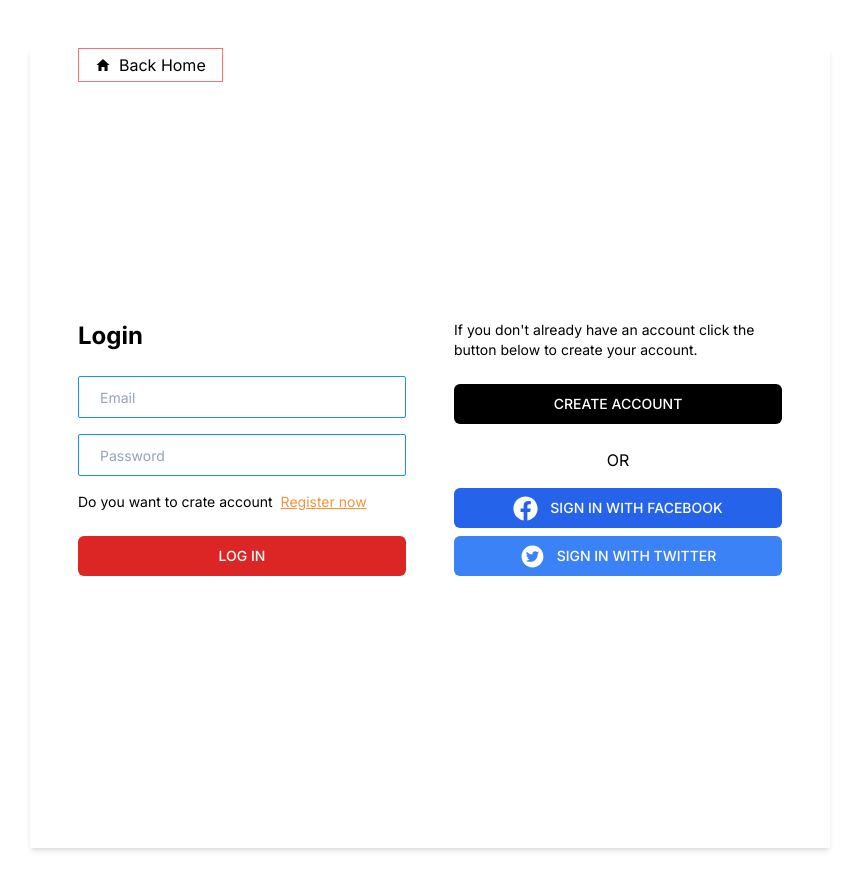
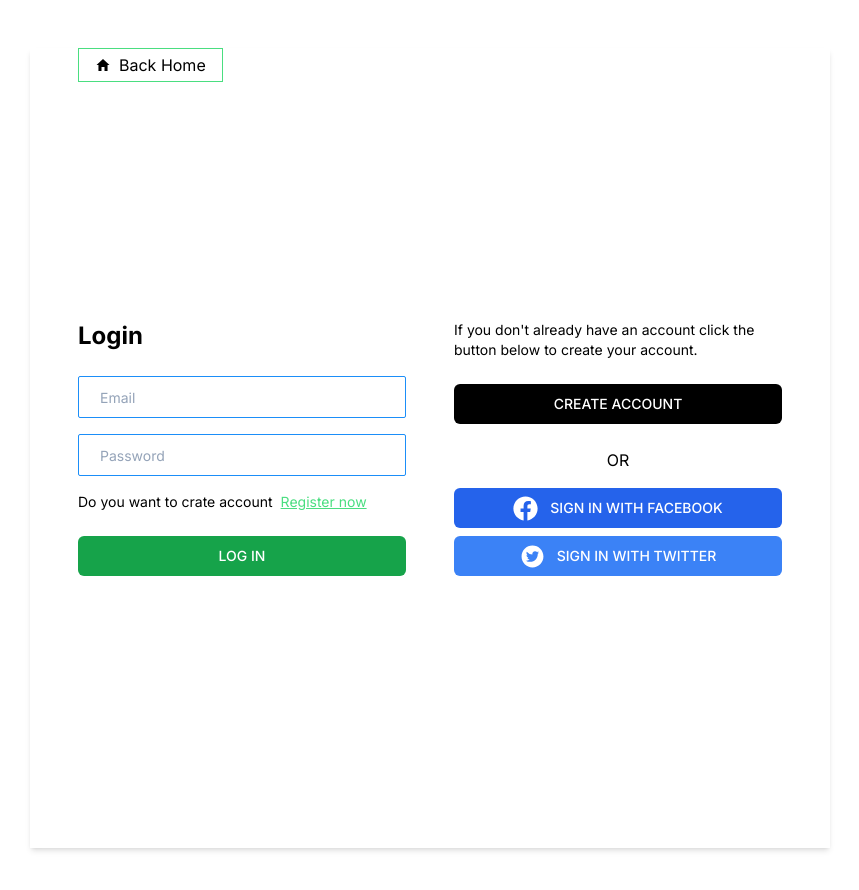
Before and after one commit to junnunprodhan/deshi-shop, a Next.js app: page /login in a window 1280 px wide. Shown: the top 890 px of the page, without its empty margins (210-1069 px from the left). Built offline with nearby package versions, Linux system fonts and the light colour scheme.

Commit message:
dashboard setup

```diff
--- a/public/p.json
+++ b/public/p.json
@@ -7,9 +7,9 @@
     "price": 230,
     "discountPrice": 200,
     "name": "Whole Milk",
-    "category": "Milk",
-    "image": "https://metro-b2c.s3.ap-southeast-1.amazonaws.com/Misc/1686560126390",
-    "description": "Whole cow's milk, a rich source of calcium and vitamin D essential for baby's bone health and growth.",
+    "category": "Soap",
+    "image": "https://i.ibb.co/myTQwJN/lux-soap.jpg",
+    "description": "lux a rich source of calcium and vitamin D essential for baby's bone health and growth.",
     "nutrients": {
       "vitamins": ["Vitamin D", "Vitamin B12"],
       "minerals": ["Calcium", "Phosphorus"]
--- a/src/app/login/page.tsx
+++ b/src/app/login/page.tsx
@@ -11,7 +11,7 @@ const LoginPage = () => {
       <div className="max-w-[800px] mx-auto my-12 p-6 bg-white shadow-md sm:px-8 sm:py-10 lg:px-12 lg:py-16 relative h-screen flex items-center">
         <Link
           href={"/"}
-          className=" absolute border px-4 py-1 border-red-400 outline-none hover:bg-red-200 duration-300 flex justify-center items-center gap-2 top-0"
+          className=" absolute border px-4 py-1 border-green-400 outline-none hover:bg-green-200 duration-300 flex justify-center items-center gap-2 top-0"
         >
           <IoMdHome />
           <button>Back Home</button>
@@ -27,11 +27,11 @@ const LoginPage = () => {
               </div>
               <div className="flex items-center space-x-2 mb-6 text-sm">
                 <p>Do you want to crate account</p>{" "}
-                <Link className=" text-orange-400 underline" href={"/register"}>
+                <Link className=" text-green-400 underline" href={"/register"}>
                   Register now
                 </Link>
               </div>
-              <button className="inline-flex items-center justify-center rounded-md text-sm font-medium  h-10 px-4 py-2 w-full bg-red-600 text-white">
+              <button className="inline-flex items-center justify-center rounded-md text-sm font-medium  h-10 px-4 py-2 w-full bg-green-600 text-white">
                 LOG IN
               </button>
             </form>
--- a/src/app/register/page.tsx
+++ b/src/app/register/page.tsx
@@ -23,11 +23,11 @@ const Register = () => {
           </div>
           <div className="flex items-center space-x-2 mb-6 text-sm">
             <p>Do you have account</p>{" "}
-            <Link className=" text-orange-400 underline" href={"/login"}>
+            <Link className=" text-green-400 underline" href={"/login"}>
               Login now
             </Link>
           </div>
-          <button className="inline-flex items-center justify-center rounded-md text-sm font-medium  h-10 px-4 py-2 w-full bg-red-600 text-white">
+          <button className="inline-flex items-center justify-center rounded-md text-sm font-medium  h-10 px-4 py-2 w-full bg-green-600 text-white">
             REGISTER
           </button>
         </form>
--- a/src/component/Shared/Footer.tsx
+++ b/src/component/Shared/Footer.tsx
@@ -54,7 +54,7 @@ const Footer = () => {
                 className=" hover:underline hover:text-red-300"
                 href={"/flash-sale"}
               >
-                Flash-sale
+                Trending Products
               </Link>
               <Link
                 className=" hover:underline hover:text-red-300"
```
